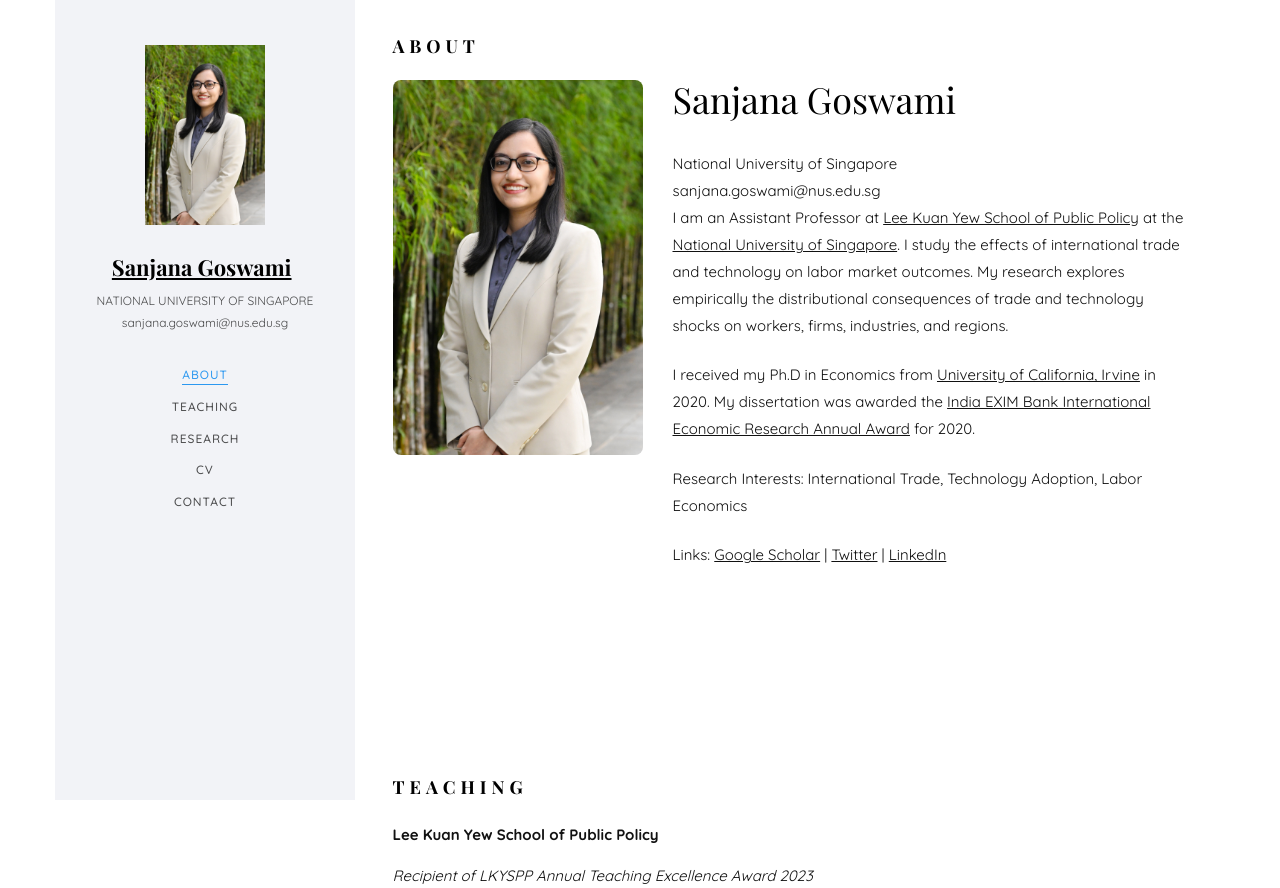
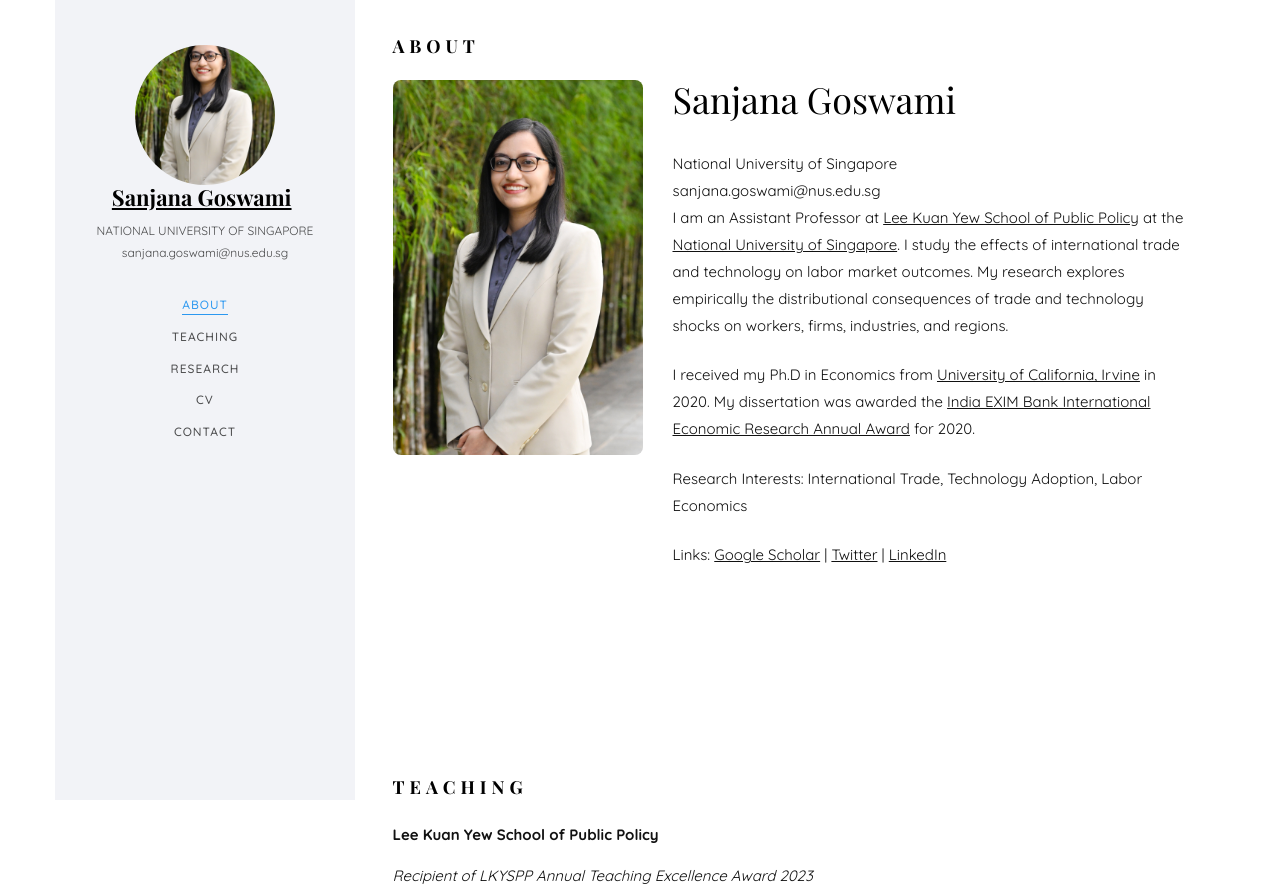
Before and after one commit to sanjanagoswami/sanjanagoswami.github.io, a plain HTML site: page index.html in a window 1280 px wide. Shown: the top 888 px of the page. Drawn offline with nearby package versions, Linux system fonts and the light colour scheme; files whose address does not match are found by name; a web font is replaced by a local one.

Commit message:
Update style.css

```diff
--- a/css/style.css
+++ b/css/style.css
@@ -424,16 +424,15 @@ body.offcanvas {
 }
 
 .author-img {
-  width: 120px !important;           /* set width for portrait */
-  height: 180px !important;          /* taller height */
-  border-radius: 0 !important;
-  background-size: cover;
-  background-position: center center;
-  background-repeat: no-repeat;
-  position: relative;
-  margin: 0 auto;         /* center horizontally */
+  width: 140px !important;
+  height: 140px !important;
+  border-radius: 50% !important;
+  background-size: cover !important;
+  background-position: center center !important;
+  background-repeat: no-repeat !important;
+  margin: 0 auto !important;
+  position: relative !important;
 }
-
 
 .colorlib-heading {
   font-size: 18px;
```
